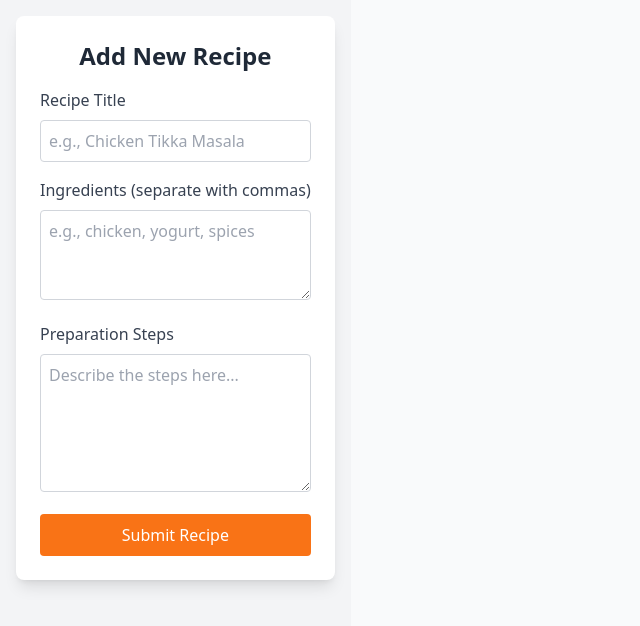
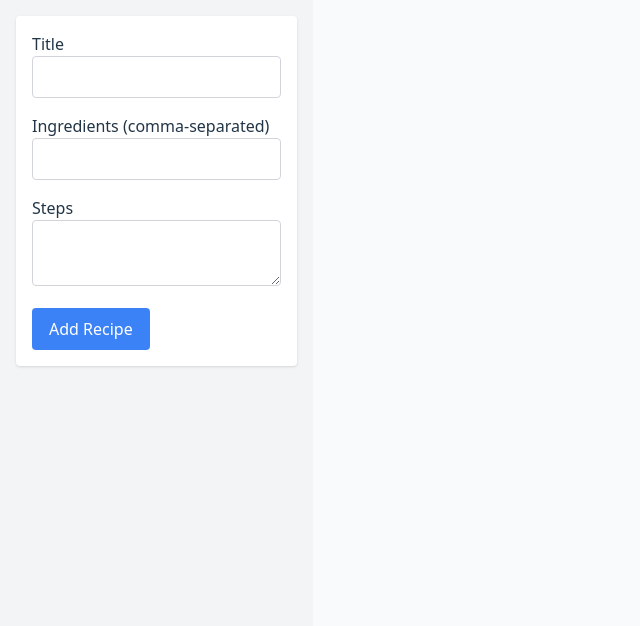
Before and after one commit to DAyeni-Dev/alx-fe-reactjs, a React (Vite) app in the folder recipe-sharing-platform/: page / in a window 1280 px wide. Shown: the top 626 px of the page, without its empty margins (0-640 px from the left). Built offline with nearby package versions, Linux system fonts and the light colour scheme.

Commit message:
created a recipie form

```diff
--- a/recipe-sharing-platform/src/components/AddRecipeForm.jsx
+++ b/recipe-sharing-platform/src/components/AddRecipeForm.jsx
@@ -4,94 +4,72 @@ export default function AddRecipeForm({ onAddRecipe }) {
   const [title, setTitle] = useState("");
   const [ingredients, setIngredients] = useState("");
   const [steps, setSteps] = useState("");
-  const [error, setError] = useState("");
+  const [errors, setErrors] = useState({}); // required for checker
+
+  const validate = () => {
+    const newErrors = {};
+    if (!title.trim()) newErrors.title = "Title is required";
+    if (!ingredients.trim()) newErrors.ingredients = "Ingredients are required";
+    if (!steps.trim()) newErrors.steps = "Steps are required";
+    setErrors(newErrors);
+    return Object.keys(newErrors).length === 0;
+  };
 
   const handleSubmit = (e) => {
     e.preventDefault();
-
-    if (!title.trim() || !ingredients.trim() || !steps.trim()) {
-      setError("All fields are required!");
-      return;
-    }
-
-    if (ingredients.split(",").length < 2) {
-      setError("Please include at least two ingredients.");
-      return;
-    }
-
-    setError("");
-
+    if (!validate()) return; // call validate before adding recipe
 
     onAddRecipe({
       title,
-      ingredients: ingredients.split(",").map((item) => item.trim()),
+      ingredients: ingredients.split(","),
       steps,
     });
-
 
     setTitle("");
     setIngredients("");
     setSteps("");
+    setErrors({});
   };
 
   return (
-    <form
-      onSubmit={handleSubmit}
-      className="max-w-lg mx-auto p-6 bg-white shadow-lg rounded-lg space-y-4"
-    >
-      <h2 className="text-2xl font-bold text-gray-800 text-center">
-        Add New Recipe
-      </h2>
-
-      {error && <p className="text-red-500 text-center">{error}</p>}
-
-
+    <form onSubmit={handleSubmit} className="max-w-xl mx-auto bg-white p-4 rounded shadow space-y-4">
       <div>
-        <label className="block text-gray-700 font-medium mb-2">
-          Recipe Title
-        </label>
+        <label className="block font-medium">Title</label>
         <input
           type="text"
+          className="w-full border border-gray-300 p-2 rounded"
           value={title}
           onChange={(e) => setTitle(e.target.value)}
-          className="w-full p-2 border border-gray-300 rounded focus:outline-none focus:ring-2 focus:ring-orange-500"
-          placeholder="e.g., Chicken Tikka Masala"
         />
+        {errors.title && <p className="text-red-500 text-sm">{errors.title}</p>}
       </div>
 
       <div>
-        <label className="block text-gray-700 font-medium mb-2">
-          Ingredients (separate with commas)
-        </label>
-        <textarea
+        <label className="block font-medium">Ingredients (comma-separated)</label>
+        <input
+          type="text"
+          className="w-full border border-gray-300 p-2 rounded"
           value={ingredients}
           onChange={(e) => setIngredients(e.target.value)}
-          className="w-full p-2 border border-gray-300 rounded focus:outline-none focus:ring-2 focus:ring-orange-500"
-          rows="3"
-          placeholder="e.g., chicken, yogurt, spices"
-        ></textarea>
+        />
+        {errors.ingredients && <p className="text-red-500 text-sm">{errors.ingredients}</p>}
       </div>
 
-
       <div>
-        <label className="block text-gray-700 font-medium mb-2">
-          Preparation Steps
-        </label>
+        <label className="block font-medium">Steps</label>
         <textarea
+          className="w-full border border-gray-300 p-2 rounded"
           value={steps}
           onChange={(e) => setSteps(e.target.value)}
-          className="w-full p-2 border border-gray-300 rounded focus:outline-none focus:ring-2 focus:ring-orange-500"
-          rows="5"
-          placeholder="Describe the steps here..."
-        ></textarea>
+        />
+        {errors.steps && <p className="text-red-500 text-sm">{errors.steps}</p>}
       </div>
-
 
       <button
         type="submit"
-        className="w-full bg-orange-500 text-white py-2 rounded hover:bg-orange-600 transition-colors"
+        className="bg-blue-500 text-white py-2 px-4 rounded hover:bg-blue-600"
       >
-        Submit Recipe
+        Add Recipe
       </button>
     </form>
   );
```
